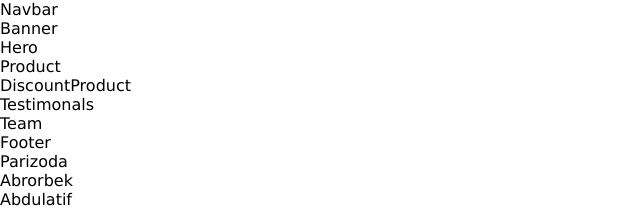
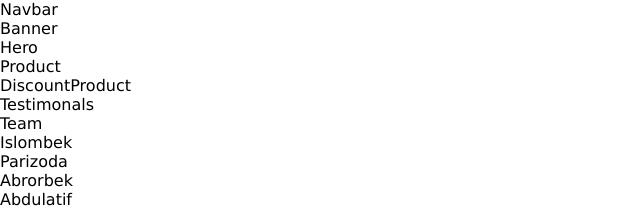
Before and after one commit to Hayotbek-Turgunov/raxmatulla-market, a React (Vite) app: page / in a window 1280 px wide. Shown: the top 223 px of the page, without its empty margins (0-640 px from the left). Built offline with nearby package versions, Linux system fonts and the light colour scheme.

Commit message:
Islombek

```diff
--- a/src/components/footer/Footer.jsx
+++ b/src/components/footer/Footer.jsx
@@ -1,5 +1,5 @@
 const Footer = () => {
-  return <div>Footer</div>;
+  return <div>Islombek</div>;
 };
 
 export default Footer;
```
